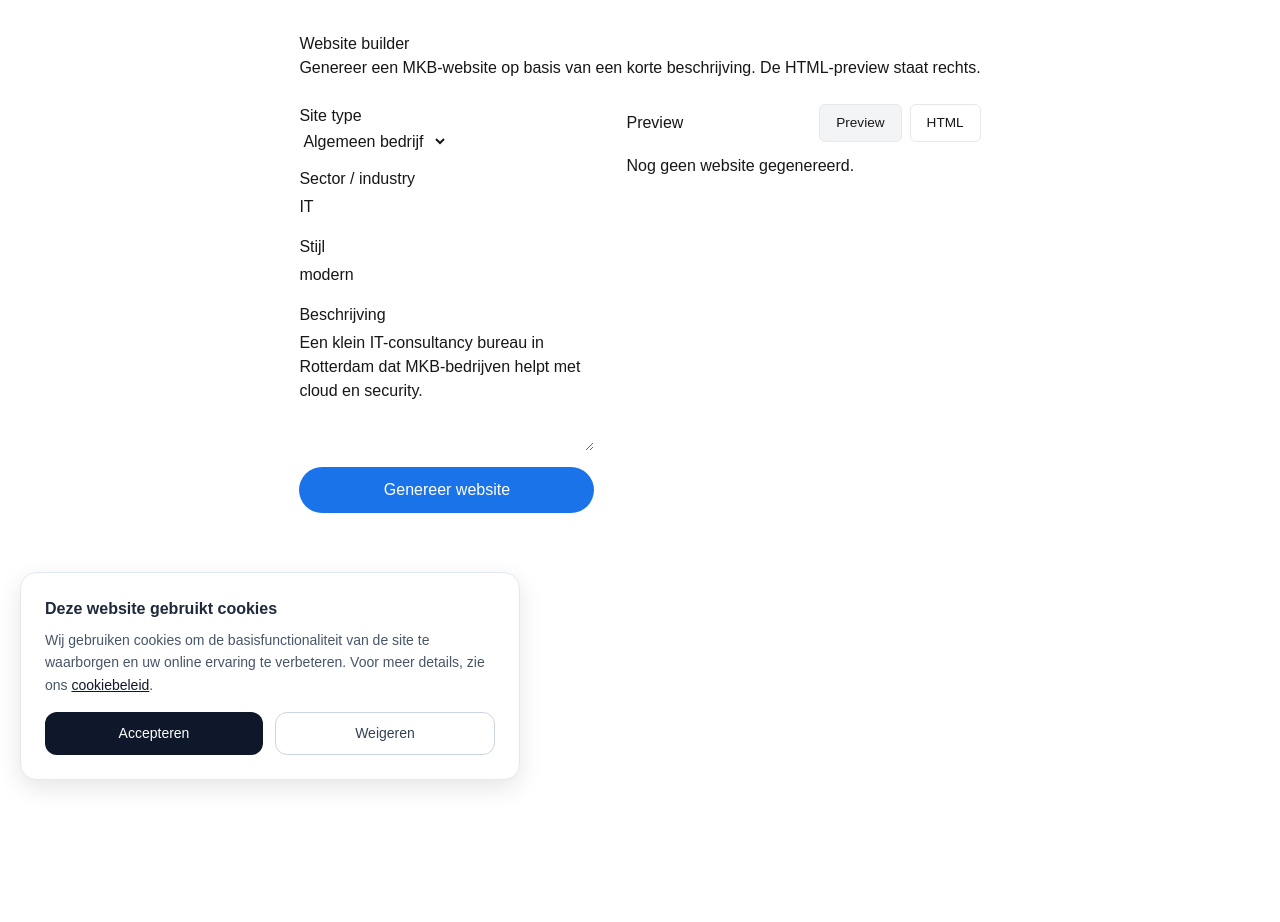
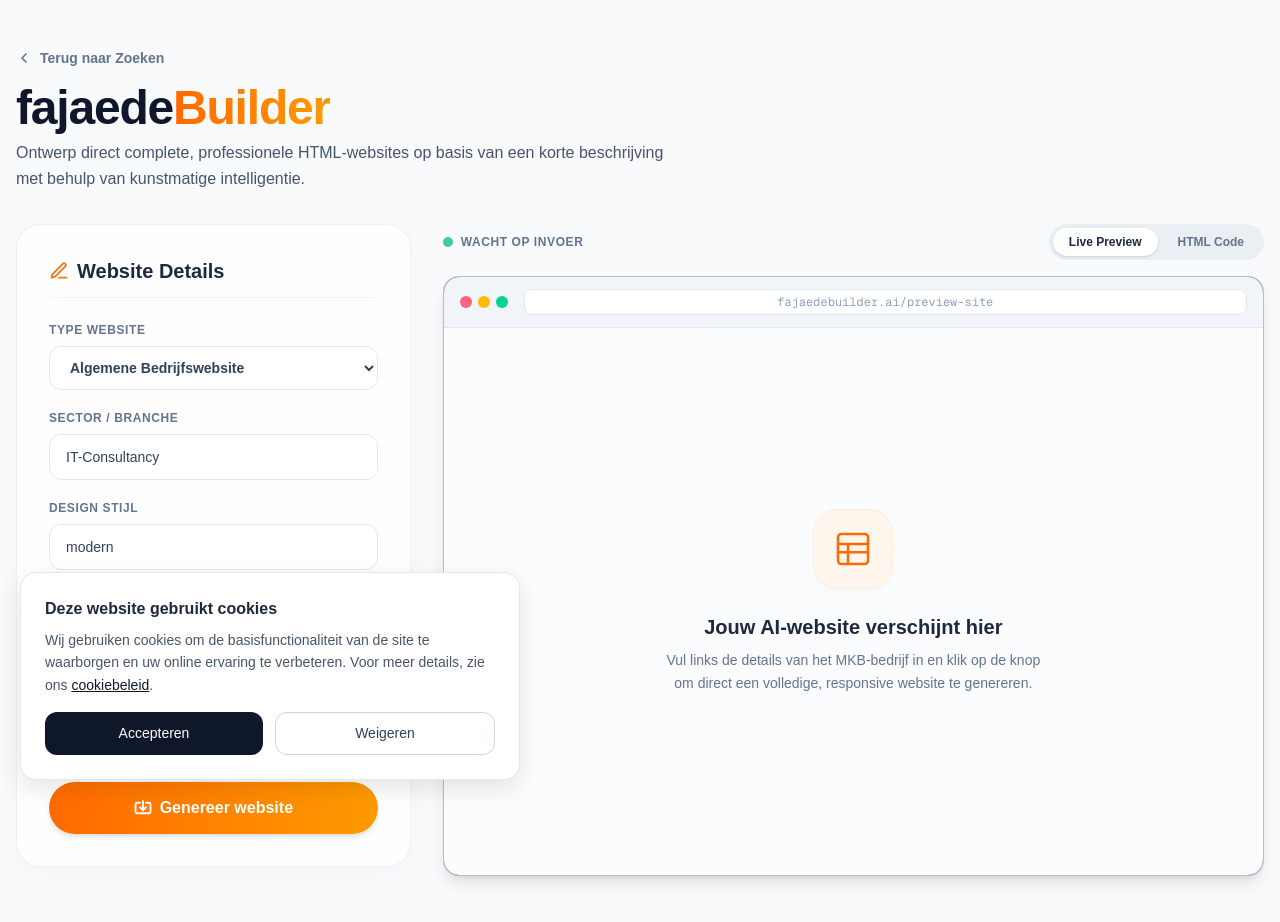
Before and after one commit to fajaede/fajaede-search-frontend, a Next.js app: page /builder in a window 1280 px wide. Before the commit the page ends 800 px from the top, so only its background shows below. Built offline with nearby package versions, Linux system fonts and the light colour scheme.

Commit message:
Redesign website builder page with premium dashboard, browser preview card, and placeholder states

```diff
--- a/app/builder/page.tsx
+++ b/app/builder/page.tsx
@@ -2,6 +2,7 @@
 'use client';
 
 import { useState } from 'react';
+import Link from 'next/link';
 
 type BuilderResponse = {
   site_brief: any;
@@ -12,10 +13,10 @@ type BuilderResponse = {
 
 export default function BuilderPage() {
   const [siteType, setSiteType] = useState('general_business');
-  const [industry, setIndustry] = useState('IT');
+  const [industry, setIndustry] = useState('IT-Consultancy');
   const [style, setStyle] = useState('modern');
   const [description, setDescription] = useState(
-    'Een klein IT-consultancy bureau in Rotterdam dat MKB-bedrijven helpt met cloud en security.',
+    'Een klein IT-consultancy bureau in Rotterdam dat MKB-bedrijven helpt met cloud, cyber security en werkplekbeheer.',
   );
 
   const [loading, setLoading] = useState(false);
@@ -45,14 +46,14 @@ export default function BuilderPage() {
       const data = await res.json();
 
       if (!res.ok) {
-        setError(data.error ?? 'Onbekende fout');
+        setError(data.error ?? 'Er is een fout opgetreden bij het genereren.');
         setResult(null);
         return;
       }
 
       setResult(data as BuilderResponse);
     } catch (err: any) {
-      setError(err?.message ?? 'Netwerkfout');
+      setError(err?.message ?? 'Netwerkfout bij het verbinden met de builder service.');
       setResult(null);
     } finally {
       setLoading(false);
@@ -60,197 +61,289 @@ export default function BuilderPage() {
   }
 
   return (
-    <div className="builder-page" style={{ padding: '2rem', maxWidth: 1200, margin: '0 auto' }}>
-      <h1>Website builder</h1>
-      <p style={{ marginBottom: '1.5rem' }}>
-        Genereer een MKB‑website op basis van een korte beschrijving. De HTML‑preview staat rechts.
+    <div className="relative min-h-screen bg-slate-50 px-4 py-8 md:py-12 overflow-hidden flex flex-col justify-between">
+      {/* Ambient background glows */}
+      <div className="absolute inset-0 -z-10 h-full w-full bg-[radial-gradient(#e2e8f0_1px,transparent_1px)] [background-size:20px_20px] opacity-70"></div>
+      <div className="absolute top-[-10%] left-[-10%] h-[600px] w-[600px] rounded-full bg-orange-100/40 blur-[100px] -z-10"></div>
+      <div className="absolute bottom-[-10%] right-[-10%] h-[600px] w-[600px] rounded-full bg-blue-100/30 blur-[120px] -z-10"></div>
+
+      <div className="w-full max-w-7xl mx-auto flex-1 flex flex-col relative z-10">
+        {/* Navigation & Header */}
+        <header className="mb-8">
+          <Link href="/" className="inline-flex items-center gap-2 text-sm text-slate-500 hover:text-orange-600 transition-colors mb-4 font-semibold group">
+            <svg width="16" height="16" viewBox="0 0 24 24" fill="none" stroke="currentColor" strokeWidth="2.5" strokeLinecap="round" strokeLinejoin="round" className="transform group-hover:-translate-x-0.5 transition-transform">
+              <path d="m15 18-6-6 6-6" />
+            </svg>
+            Terug naar Zoeken
+          </Link>
+          <div className="flex flex-col md:flex-row md:items-end justify-between gap-4">
+            <div>
+              <h1 className="text-4xl md:text-5xl font-black text-slate-900 tracking-tight mb-2">
+                fajaede<span className="bg-gradient-to-r from-orange-500 to-amber-500 bg-clip-text text-transparent">Builder</span>
+              </h1>
+              <p className="text-slate-600 max-w-2xl text-sm md:text-base leading-relaxed">
+                Ontwerp direct complete, professionele HTML-websites op basis van een korte beschrijving met behulp van kunstmatige intelligentie.
               </p>
+            </div>
+            {result && (
+              <button
+                onClick={() => {
+                  if (result) {
+                    navigator.clipboard.writeText(result.html);
+                    alert('HTML broncode gekopieerd naar klembord!');
+                  }
+                }}
+                className="inline-flex items-center gap-2 bg-slate-900 hover:bg-slate-800 text-white px-5 py-2.5 rounded-full text-sm font-semibold transition-all shadow-sm cursor-pointer self-start md:self-end"
+              >
+                <svg width="16" height="16" viewBox="0 0 24 24" fill="none" stroke="currentColor" strokeWidth="2.2" strokeLinecap="round" strokeLinejoin="round">
+                  <rect width="14" height="14" x="8" y="8" rx="2" ry="2" />
+                  <path d="M4 16c-1.1 0-2-.9-2-2V4c0-1.1.9-2 2-2h10c1.1 0 2 .9 2 2" />
+                </svg>
+                Kopieer HTML
+              </button>
+            )}
+          </div>
+        </header>
 
-      <div style={{ display: 'grid', gridTemplateColumns: 'minmax(0, 1fr) minmax(0, 1.2fr)', gap: '2rem' }}>
-        {/* Linker kolom: formulier + JSON debug */}
-        <div>
-          <form onSubmit={handleSubmit} style={{ display: 'flex', flexDirection: 'column', gap: '1rem' }}>
-            <div>
-              <label>
-                Site type
+        {/* Main Dashboard Layout */}
+        <div className="grid grid-cols-1 lg:grid-cols-12 gap-8 items-start flex-1 w-full">
+
+          {/* Left Column: Form Controls */}
+          <div className="lg:col-span-5 xl:col-span-4 bg-white/80 backdrop-blur-md p-6 md:p-8 rounded-3xl border border-slate-200/60 shadow-[0_8px_30px_rgb(0,0,0,0.02)] flex flex-col gap-6">
+            <h2 className="text-xl font-bold text-slate-800 flex items-center gap-2 border-b border-slate-100 pb-3">
+              <svg width="20" height="20" viewBox="0 0 24 24" fill="none" stroke="#f97316" strokeWidth="2.2" strokeLinecap="round" strokeLinejoin="round">
+                <path d="M12 20h9" />
+                <path d="M16.5 3.5a2.12 2.12 0 0 1 3 3L7 19l-4 1 1-4Z" />
+              </svg>
+              Website Details
+            </h2>
+
+            <form onSubmit={handleSubmit} className="flex flex-col gap-5">
+              {/* Site Type */}
+              <div className="flex flex-col">
+                <label className="text-xs font-bold text-slate-500 uppercase tracking-wider mb-2">
+                  Type Website
+                </label>
                 <select
                   value={siteType}
                   onChange={(e) => setSiteType(e.target.value)}
-                  style={{ display: 'block', marginTop: 4 }}
+                  className="w-full px-4 py-3 bg-white border border-slate-200 rounded-xl focus:outline-none focus:ring-2 focus:ring-orange-500/20 focus:border-orange-500 text-slate-700 text-sm font-semibold transition-all cursor-pointer"
                 >
-                  <option value="general_business">Algemeen bedrijf</option>
+                  <option value="general_business">Algemene Bedrijfswebsite</option>
                   <option value="law_firm">Advocatenkantoor</option>
                   <option value="restaurant">Restaurant</option>
-                  {/* etc. */}
+                  <option value="webshop">Webshop / E-commerce</option>
+                  <option value="portfolio">Persoonlijk Portfolio</option>
+                  <option value="medical">Medische Praktijk / Kliniek</option>
                 </select>
-              </label>
               </div>
 
-            <div>
-              <label>
-                Sector / industry
+              {/* Industry */}
+              <div className="flex flex-col">
+                <label className="text-xs font-bold text-slate-500 uppercase tracking-wider mb-2">
+                  Sector / Branche
+                </label>
                 <input
                   type="text"
                   value={industry}
                   onChange={(e) => setIndustry(e.target.value)}
-                  style={{ display: 'block', marginTop: 4, width: '100%' }}
+                  placeholder="Bijv. IT Consultancy, Horeca, Transport"
+                  className="w-full px-4 py-3 bg-white border border-slate-200 rounded-xl focus:outline-none focus:ring-2 focus:ring-orange-500/20 focus:border-orange-500 text-slate-700 text-sm transition-all"
+                  required
                 />
-              </label>
               </div>
 
-            <div>
-              <label>
-                Stijl
+              {/* Style */}
+              <div className="flex flex-col">
+                <label className="text-xs font-bold text-slate-500 uppercase tracking-wider mb-2">
+                  Design Stijl
+                </label>
                 <input
                   type="text"
                   value={style}
                   onChange={(e) => setStyle(e.target.value)}
-                  style={{ display: 'block', marginTop: 4, width: '100%' }}
+                  placeholder="Bijv. modern, minimalistisch, warm, luxe"
+                  className="w-full px-4 py-3 bg-white border border-slate-200 rounded-xl focus:outline-none focus:ring-2 focus:ring-orange-500/20 focus:border-orange-500 text-slate-700 text-sm transition-all"
+                  required
                 />
-              </label>
               </div>
 
-            <div>
-              <label>
-                Beschrijving
+              {/* Description */}
+              <div className="flex flex-col">
+                <label className="text-xs font-bold text-slate-500 uppercase tracking-wider mb-2">
+                  Bedrijfsbeschrijving
+                </label>
                 <textarea
                   value={description}
                   onChange={(e) => setDescription(e.target.value)}
+                  placeholder="Beschrijf wat het bedrijf doet, hun belangrijkste diensten, locatie en unieke eigenschappen..."
                   rows={5}
-                  style={{ display: 'block', marginTop: 4, width: '100%' }}
+                  className="w-full px-4 py-3 bg-white border border-slate-200 rounded-xl focus:outline-none focus:ring-2 focus:ring-orange-500/20 focus:border-orange-500 text-slate-700 text-sm transition-all resize-none leading-relaxed"
+                  required
                 />
-              </label>
               </div>
 
+              {/* Error Alert */}
+              {error && (
+                <div className="p-4 bg-red-50 border border-red-100 rounded-2xl text-xs text-red-600 flex items-start gap-2.5 leading-relaxed">
+                  <svg width="16" height="16" viewBox="0 0 24 24" fill="none" stroke="currentColor" strokeWidth="2.5" className="flex-shrink-0 mt-0.5">
+                    <circle cx="12" cy="12" r="10" />
+                    <line x1="12" x2="12" y1="8" y2="12" />
+                    <line x1="12" x2="12.01" y1="16" y2="16" />
+                  </svg>
+                  <span>{error}</span>
+                </div>
+              )}
+
+              {/* Submit Button */}
               <button
                 type="submit"
                 disabled={loading}
-              style={{
-                padding: '0.7rem 1.4rem',
-                borderRadius: 999,
-                border: 'none',
-                cursor: 'pointer',
-                background: '#1a73e8',
-                color: 'white',
-                fontWeight: 500,
-              }}
+                className="w-full bg-gradient-to-r from-orange-500 to-amber-500 hover:from-orange-600 hover:to-amber-600 text-white font-bold py-3.5 px-6 rounded-full shadow-md hover:shadow-lg disabled:from-slate-400 disabled:to-slate-400 transition-all flex items-center justify-center gap-2 cursor-pointer text-sm md:text-base mt-2"
               >
-              {loading ? 'Genereren…' : 'Genereer website'}
+                {loading ? (
+                  <>
+                    <svg className="animate-spin h-5 w-5 text-white" xmlns="http://www.w3.org/2000/svg" fill="none" viewBox="0 0 24 24">
+                      <circle className="opacity-25" cx="12" cy="12" r="10" stroke="currentColor" strokeWidth="4"></circle>
+                      <path className="opacity-75" fill="currentColor" d="M4 12a8 8 0 018-8V0C5.373 0 0 5.373 0 12h4zm2 5.291A7.962 7.962 0 014 12H0c0 3.042 1.135 5.824 3 7.938l3-2.647z"></path>
+                    </svg>
+                    Genereren…
+                  </>
+                ) : (
+                  <>
+                    <svg width="18" height="18" viewBox="0 0 24 24" fill="none" stroke="currentColor" strokeWidth="2.5" strokeLinecap="round" strokeLinejoin="round">
+                      <path d="M12 3v12" />
+                      <path d="m8 11 4 4 4-4" />
+                      <path d="M8 5H4a2 2 0 0 0-2 2v10a2 2 0 0 0 2 2h16a2 2 0 0 0 2-2V7a2 2 0 0 0-2-2h-4" />
+                    </svg>
+                    Genereer website
+                  </>
+                )}
               </button>
             </form>
-
-          {error && (
-            <div style={{ marginTop: '1rem', color: 'red' }}>
-              Fout: {error}
-            </div>
-          )}
-
-          {result && (
-            <div style={{ marginTop: '1rem' }}>
-              <h2>JSON result</h2>
-              <pre
-                style={{
-                  maxHeight: 300,
-                  overflow: 'auto',
-                  background: '#111827',
-                  color: '#e5e7eb',
-                  padding: '0.75rem',
-                  borderRadius: 8,
-                  fontSize: 12,
-                }}
-              >
-                {JSON.stringify(
-                  {
-                    site_brief: result.site_brief,
-                    site_content: result.site_content,
-                  },
-                  null,
-                  2,
-                )}
-              </pre>
-            </div>
-          )}
           </div>
 
-        {/* Rechter kolom: HTML preview */}
-        <div>
-          <div style={{ display: 'flex', gap: '0.5rem', marginBottom: '0.75rem', alignItems: 'center' }}>
-            <h2 style={{ margin: 0, marginRight: 'auto' }}>
-              {viewMode === 'preview' ? 'Preview' : 'HTML Bron'}
-            </h2>
+          {/* Right Column: Live Preview & HTML Code */}
+          <div className="lg:col-span-7 xl:col-span-8 flex flex-col h-full">
+            {/* Header controls for Preview Window */}
+            <div className="flex flex-wrap items-center justify-between gap-4 mb-4">
+              <div className="flex items-center gap-2">
+                <span className="h-2.5 w-2.5 rounded-full bg-emerald-500 animate-pulse"></span>
+                <span className="text-xs font-bold text-slate-500 uppercase tracking-wider">
+                  {result ? 'Resultaat beschikbaar' : 'Wacht op invoer'}
+                </span>
+              </div>
+
+              {/* Tab Selector */}
+              <div className="bg-slate-200/60 p-1 rounded-full flex gap-1">
                 <button
-              type="button"
                   onClick={() => setViewMode('preview')}
-              disabled={viewMode === 'preview'}
-              style={{
-                padding: '0.5rem 1rem',
-                borderRadius: 6,
-                border: '1px solid #e5e7eb',
-                cursor: viewMode === 'preview' ? 'default' : 'pointer',
-                background: viewMode === 'preview' ? '#f3f4f6' : 'white',
-                fontSize: '0.85rem'
-              }}
+                  className={`px-4 py-1.5 rounded-full text-xs font-bold transition-all cursor-pointer ${
+                    viewMode === 'preview'
+                      ? 'bg-white text-slate-800 shadow-sm'
+                      : 'text-slate-500 hover:text-slate-800'
+                  }`}
                 >
-              Preview
+                  Live Preview
                 </button>
                 <button
-              type="button"
                   onClick={() => setViewMode('html')}
-              disabled={viewMode === 'html'}
-              style={{
-                padding: '0.5rem 1rem',
-                borderRadius: 6,
-                border: '1px solid #e5e7eb',
-                cursor: viewMode === 'html' ? 'default' : 'pointer',
-                background: viewMode === 'html' ? '#f3f4f6' : 'white',
-                fontSize: '0.85rem'
-              }}
+                  className={`px-4 py-1.5 rounded-full text-xs font-bold transition-all cursor-pointer ${
+                    viewMode === 'html'
+                      ? 'bg-white text-slate-800 shadow-sm'
+                      : 'text-slate-500 hover:text-slate-800'
+                  }`}
                 >
-              HTML
+                  HTML Code
                 </button>
               </div>
+            </div>
 
-          {!result && <p>Nog geen website gegenereerd.</p>}
-          {result && viewMode === 'preview' && (
-            /*
-               BEVEILIGING: Strictly sandboxed iframe voor preview van LLM-output.
-               - allow-same-origin: Nodig voor rendering van CSS en anchors.
-               - GEEN allow-scripts: Maximale veiligheid tegen XSS (JS is uitgeschakeld).
-               - GEEN allow-top-navigation/popups/forms: Voorkomt redirects, phishing of form-submits.
-            */
+            {/* Browser Preview Window */}
+            <div className="w-full bg-slate-900 border border-slate-200/80 rounded-2xl overflow-hidden shadow-lg flex flex-col h-[75vh]">
+              {/* Browser Header Bar */}
+              <div className="bg-slate-100 border-b border-slate-200 px-4 py-3 flex items-center gap-4 flex-shrink-0">
+                {/* Traffic lights dots */}
+                <div className="flex gap-1.5 flex-shrink-0">
+                  <span className="w-3 h-3 rounded-full bg-rose-400"></span>
+                  <span className="w-3 h-3 rounded-full bg-amber-400"></span>
+                  <span className="w-3 h-3 rounded-full bg-emerald-400"></span>
+                </div>
+                {/* Fake Address bar */}
+                <div className="flex-1 bg-white border border-slate-200 rounded-lg py-1 px-3 text-center text-xs text-slate-400 truncate select-none font-mono">
+                  {result ? `fajaedebuilder.ai/sites/${siteType}` : 'fajaedebuilder.ai/preview-site'}
+                </div>
+              </div>
+
+              {/* Browser Canvas Body */}
+              <div className="flex-1 bg-white relative overflow-hidden h-full">
+                {!result ? (
+                  /* Placeholder State when not generated */
+                  <div className="absolute inset-0 flex flex-col items-center justify-center text-center p-8 bg-slate-50/50">
+                    <div className="w-20 h-20 bg-orange-50 border border-orange-100 text-orange-500 rounded-3xl flex items-center justify-center mb-6 shadow-[0_4px_20px_rgb(0,0,0,0.02)]">
+                      <svg width="40" height="40" viewBox="0 0 24 24" fill="none" stroke="currentColor" strokeWidth="1.5" strokeLinecap="round" strokeLinejoin="round">
+                        <rect width="18" height="18" x="3" y="3" rx="2" />
+                        <path d="M21 9H3" />
+                        <path d="M21 14H3" />
+                        <path d="M9 21V9" />
+                      </svg>
+                    </div>
+                    <h3 className="text-xl font-bold text-slate-800 mb-2">Jouw AI-website verschijnt hier</h3>
+                    <p className="text-slate-500 max-w-sm text-sm leading-relaxed">
+                      Vul links de details van het MKB-bedrijf in en klik op de knop om direct een volledige, responsive website te genereren.
+                    </p>
+                  </div>
+                ) : (
+                  <>
+                    {/* Active Preview */}
+                    {viewMode === 'preview' ? (
                       <iframe
                         title="Website preview"
                         srcDoc={result.html}
                         sandbox="allow-same-origin"
-              style={{
-                width: '100%',
-                height: '80vh',
-                border: '1px solid #e5e7eb',
-                borderRadius: 8,
-                background: 'white',
-              }}
+                        className="w-full h-full border-none bg-white"
                       />
+                    ) : (
+                      /* Active Code View */
+                      <pre className="w-full h-full bg-slate-950 text-slate-200 p-6 overflow-auto text-xs md:text-sm font-mono leading-relaxed select-text">
+                        <code>{result.html}</code>
+                      </pre>
                     )}
-
-          {result && viewMode === 'html' && (
-            <pre
-              style={{
-                width: '100%',
-                height: '80vh',
-                border: '1px solid #e5e7eb',
-                borderRadius: 8,
-                background: '#111827',
-                color: '#e5e7eb',
-                padding: '0.75rem',
-                overflow: 'auto',
-                fontSize: 12,
-              }}
-            >
-              {result.html}
-            </pre>
+                  </>
                 )}
               </div>
             </div>
           </div>
+
+        </div>
+
+        {/* Footer info */}
+        {result && result.site_brief && (
+          <div className="mt-8 bg-white/70 backdrop-blur-sm p-6 rounded-3xl border border-slate-200/60 shadow-[0_4px_20px_rgb(0,0,0,0.02)]">
+            <h3 className="text-sm font-bold text-slate-500 uppercase tracking-wider mb-4">Gegenereerde SEO Briefing</h3>
+            <div className="grid grid-cols-1 md:grid-cols-3 gap-6 text-sm text-slate-600">
+              <div>
+                <span className="font-bold text-slate-800 block mb-1">Doelgroep</span>
+                {result.site_brief.target_audience || 'Geen details'}
+              </div>
+              <div>
+                <span className="font-bold text-slate-800 block mb-1">Keywords</span>
+                <div className="flex flex-wrap gap-1.5 mt-1">
+                  {(result.site_brief.keywords || []).map((k: string, i: number) => (
+                    <span key={i} className="px-2 py-0.5 bg-slate-100 text-slate-700 text-xs rounded font-semibold border border-slate-200">
+                      {k}
+                    </span>
+                  ))}
+                </div>
+              </div>
+              <div>
+                <span className="font-bold text-slate-800 block mb-1">Kernboodschap</span>
+                {result.site_brief.core_value || 'Geen details'}
+              </div>
+            </div>
+          </div>
+        )}
+      </div>
+    </div>
   );
 }
```
Lines whose indentation alone changed are shown as unchanged.
